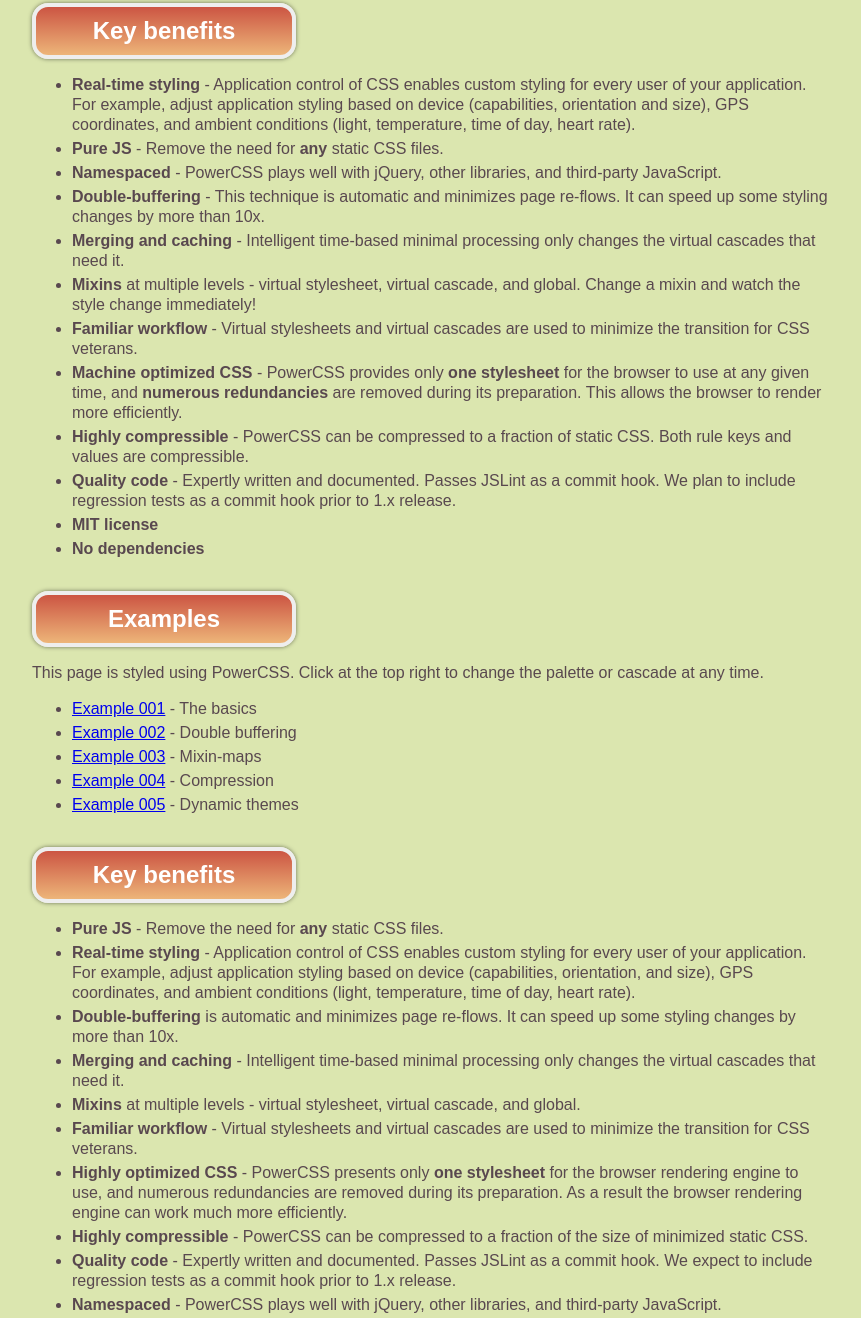
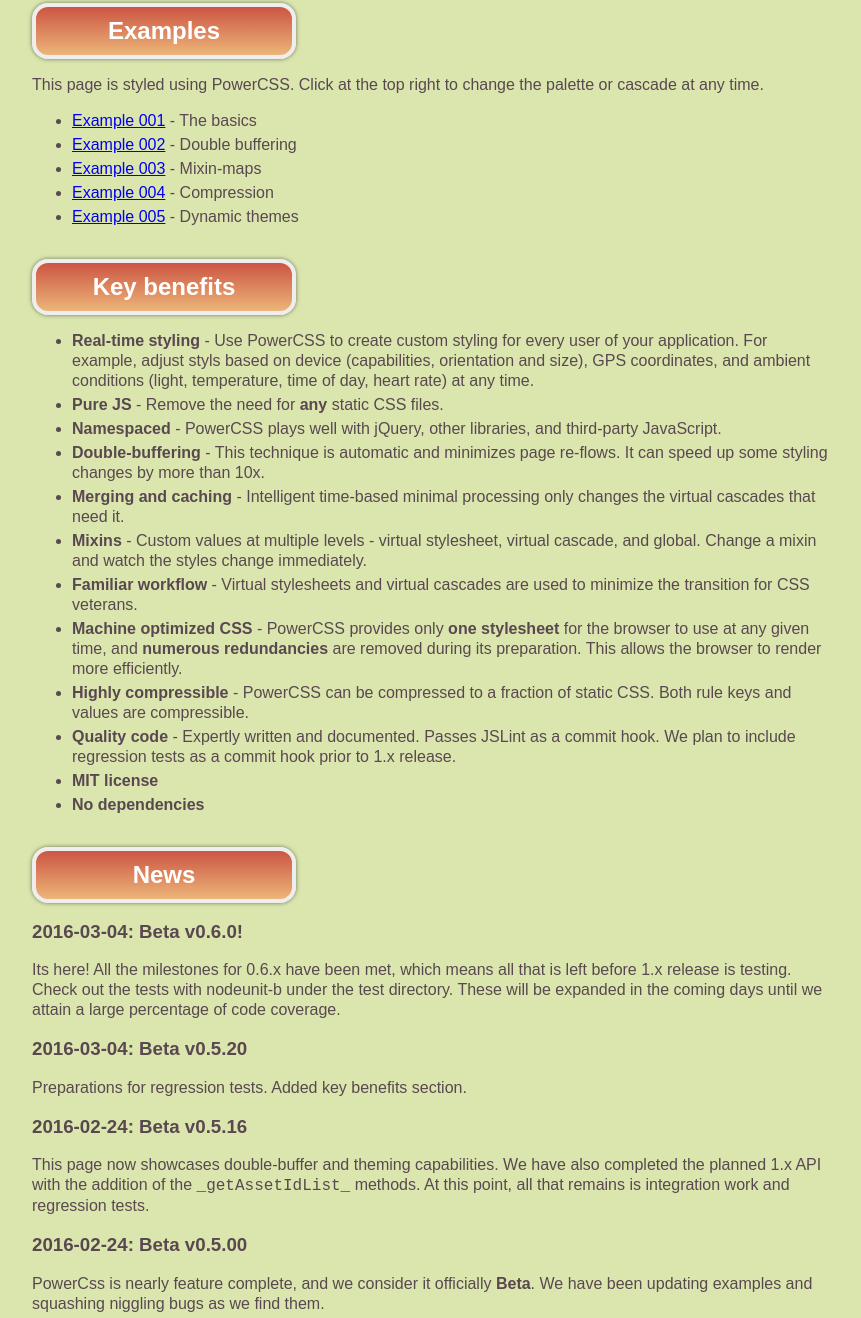
Before and after one commit to mmikowski/powercss, a website: page index.html in a window 1280 px wide. Shown: the part 866-2184 px from the top of the page, without its empty margins (0-861 px from the left). Drawn offline with nearby package versions, Linux system fonts and the light colour scheme.

Commit message:
Updated package index, no code change

```diff
--- a/index.html
+++ b/index.html
@@ -66,40 +66,6 @@
     and it can speed up some CSS operations by 10x or more.
     What's not to like?</p>
 
-  <h2>Key benefits</h2>
-  <ul>
-    <li><strong>Real-time styling</strong> - Application control of CSS
-    enables custom styling for every user of your application. For example,
-    adjust application styling based on device (capabilities, orientation
-    and size), GPS coordinates, and ambient conditions (light, temperature,
-    time of day, heart rate).</li>
-    <li><strong>Pure JS</strong> - Remove the need for <strong>any</strong>
-    static CSS files.</li>
-    <li><strong>Namespaced</strong> - PowerCSS plays well with jQuery,
-    other libraries, and third-party JavaScript.</li>
-    <li><strong>Double-buffering</strong> - This technique is automatic and
-    minimizes page re-flows. It can speed up some styling changes by more
-    than 10x.</li>
-    <li><strong>Merging and caching</strong> - Intelligent time-based minimal
-    processing only changes the virtual cascades that need it.</li>
-    <li><strong>Mixins</strong> at multiple levels - virtual stylesheet,
-    virtual cascade, and global. Change a mixin and watch the style change
-    immediately!</li>
-    <li><strong>Familiar workflow</strong> - Virtual stylesheets and virtual
-    cascades are used to minimize the transition for CSS veterans.</li>
-    <li><strong>Machine optimized CSS</strong> - PowerCSS provides only
-    <strong>one stylesheet</strong> for the browser to use at any given time,
-    and <strong>numerous redundancies</strong> are removed during its
-    preparation. This allows the browser to render more efficiently.</li>
-    <li><strong>Highly compressible</strong> - PowerCSS can be compressed
-    to a fraction of static CSS. Both rule keys and values are
-    compressible.</li>
-    <li><strong>Quality code</strong> - Expertly written and documented.
-    Passes JSLint as a commit hook. We plan to include regression tests as
-    a commit hook prior to 1.x release.</li>
-    <li><strong>MIT license</strong></li>
-    <li><strong>No dependencies</strong></li>
-  </ul>
 
   <h2>Examples</h2>
     <p>This page is styled using PowerCSS. Click at the top right to
@@ -116,42 +82,39 @@
       <li><a href="examples/pcss._ex005_.html">Example 005</a>
         - Dynamic themes</li>
     </ul>
-
   <h2>Key benefits</h2>
     <ul>
-      <li><strong>Pure JS</strong> - Remove the need for
-      <strong>any</strong> static CSS files.</li>
-      <li><strong>Real-time styling</strong>
-        - Application control of CSS enables custom
-          styling for every user of your application. For example, adjust
-          application styling based on device (capabilities, orientation,
-          and size), GPS coordinates, and ambient conditions (light,
-          temperature, time of day, heart rate).</li>
-      <li><strong>Double-buffering</strong> is automatic and minimizes
-        page re-flows. It can speed up some styling changes by more than
-        10x.</li>
-      <li><strong>Merging and caching</strong> - Intelligent time-based
-      minimal processing only changes the virtual cascades that need it.
-      </li>
-      <li><strong>Mixins</strong> at multiple levels - virtual stylesheet,
-        virtual cascade, and global.</li>
-      <li><strong>Familiar workflow</strong> - Virtual stylesheets and
-        virtual cascades are used to minimize the transition for CSS
-        veterans.</li>
-      <li><strong>Highly optimized CSS</strong> - PowerCSS presents only
-        <strong>one stylesheet</strong>
-        for the browser rendering engine to use, and numerous redundancies
-        are removed during its preparation. As a result the browser
-        rendering engine can work much more efficiently.</li>
-      <li><strong>Highly compressible</strong> - PowerCSS can be
-        compressed to a fraction of the size of minimized static CSS.</li>
+      <li><strong>Real-time styling</strong> - Use PowerCSS to create
+      custom styling for every user of your application. For example,
+      adjust styls based on device (capabilities, orientation
+      and size), GPS coordinates, and ambient conditions (light, temperature,
+      time of day, heart rate) at any time.</li>
+      <li><strong>Pure JS</strong> - Remove the need for <strong>any</strong>
+      static CSS files.</li>
+      <li><strong>Namespaced</strong> - PowerCSS plays well with jQuery,
+      other libraries, and third-party JavaScript.</li>
+      <li><strong>Double-buffering</strong> - This technique is automatic and
+      minimizes page re-flows. It can speed up some styling changes by more
+      than 10x.</li>
+      <li><strong>Merging and caching</strong> - Intelligent time-based minimal
+      processing only changes the virtual cascades that need it.</li>
+      <li><strong>Mixins</strong> - Custom values at multiple levels
+      - virtual stylesheet, virtual cascade, and global.
+      Change a mixin and watch the styles change immediately.</li>
+      <li><strong>Familiar workflow</strong> - Virtual stylesheets and virtual
+      cascades are used to minimize the transition for CSS veterans.</li>
+      <li><strong>Machine optimized CSS</strong> - PowerCSS provides only
+      <strong>one stylesheet</strong> for the browser to use at any given time,
+      and <strong>numerous redundancies</strong> are removed during its
+      preparation. This allows the browser to render more efficiently.</li>
+      <li><strong>Highly compressible</strong> - PowerCSS can be compressed
+      to a fraction of static CSS. Both rule keys and values are
+      compressible.</li>
       <li><strong>Quality code</strong> - Expertly written and documented.
-        Passes JSLint as a commit hook. We expect to include regression tests
-        as a commit hook prior to 1.x release.</li>
-      <li><strong>Namespaced</strong> - PowerCSS plays well with jQuery,
-        other libraries, and third-party JavaScript.</li>
+      Passes JSLint as a commit hook. We plan to include regression tests as
+      a commit hook prior to 1.x release.</li>
+      <li><strong>MIT license</strong></li>
       <li><strong>No dependencies</strong></li>
-      <li><strong>MIT license</strong></li>
     </ul>
 
   <h2>News</h2>
--- a/package.json
+++ b/package.json
@@ -1,5 +1,5 @@
 { "name": "powercss",
-  "version": "0.6.1",
+  "version": "0.6.2",
   "description": "Unleash PowerCSS to create custom CSS for every user of your web application. PowerCSS uses merging, caching, compression, and double-buffering to exceed the speed and flexibility of static CSS. https://www.youtube.com/watch?v=rnkMjzhxw4s",
   "keywords": [
     "css", "power", "powercss", "power-css", "css-power",
```
